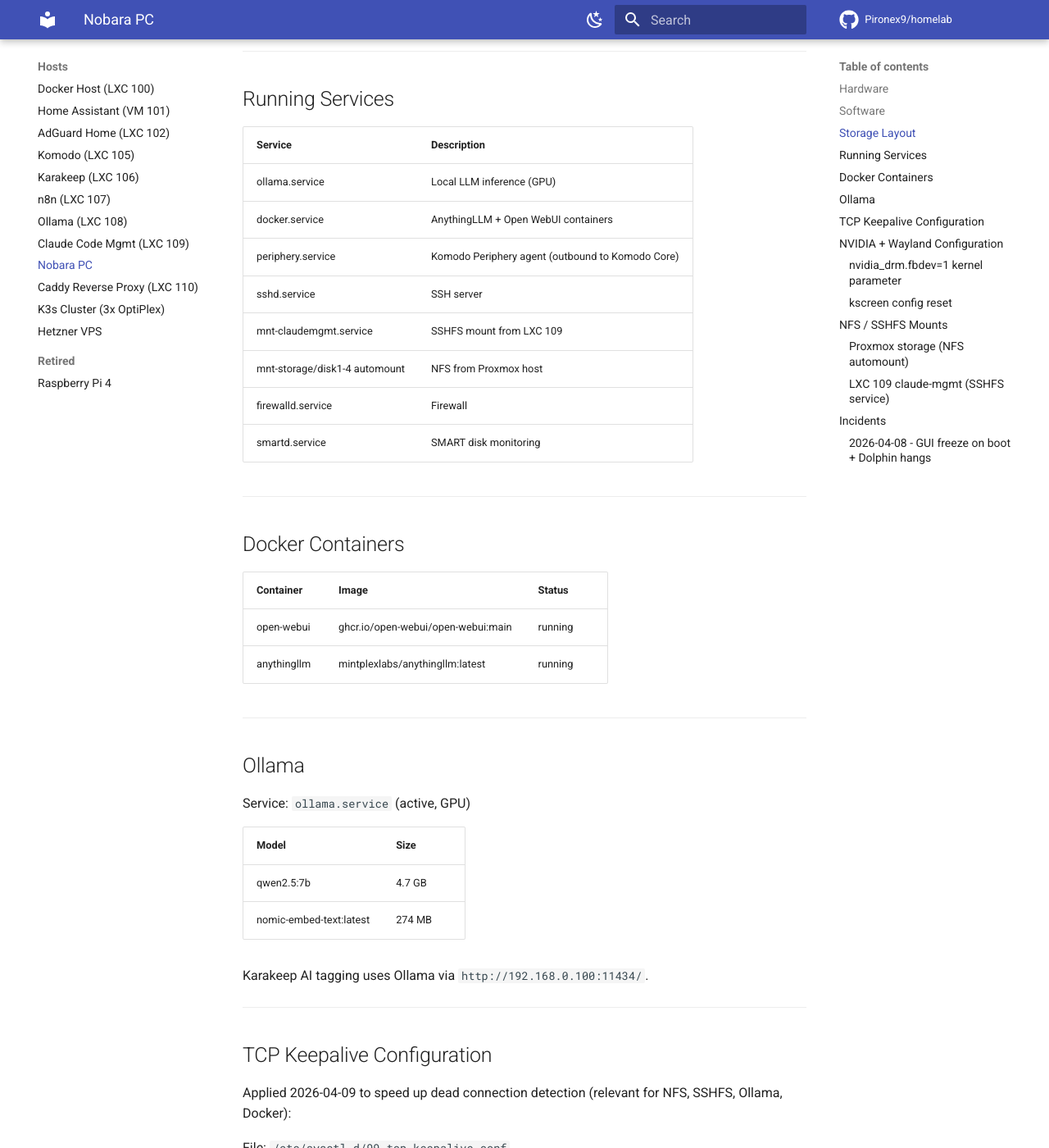
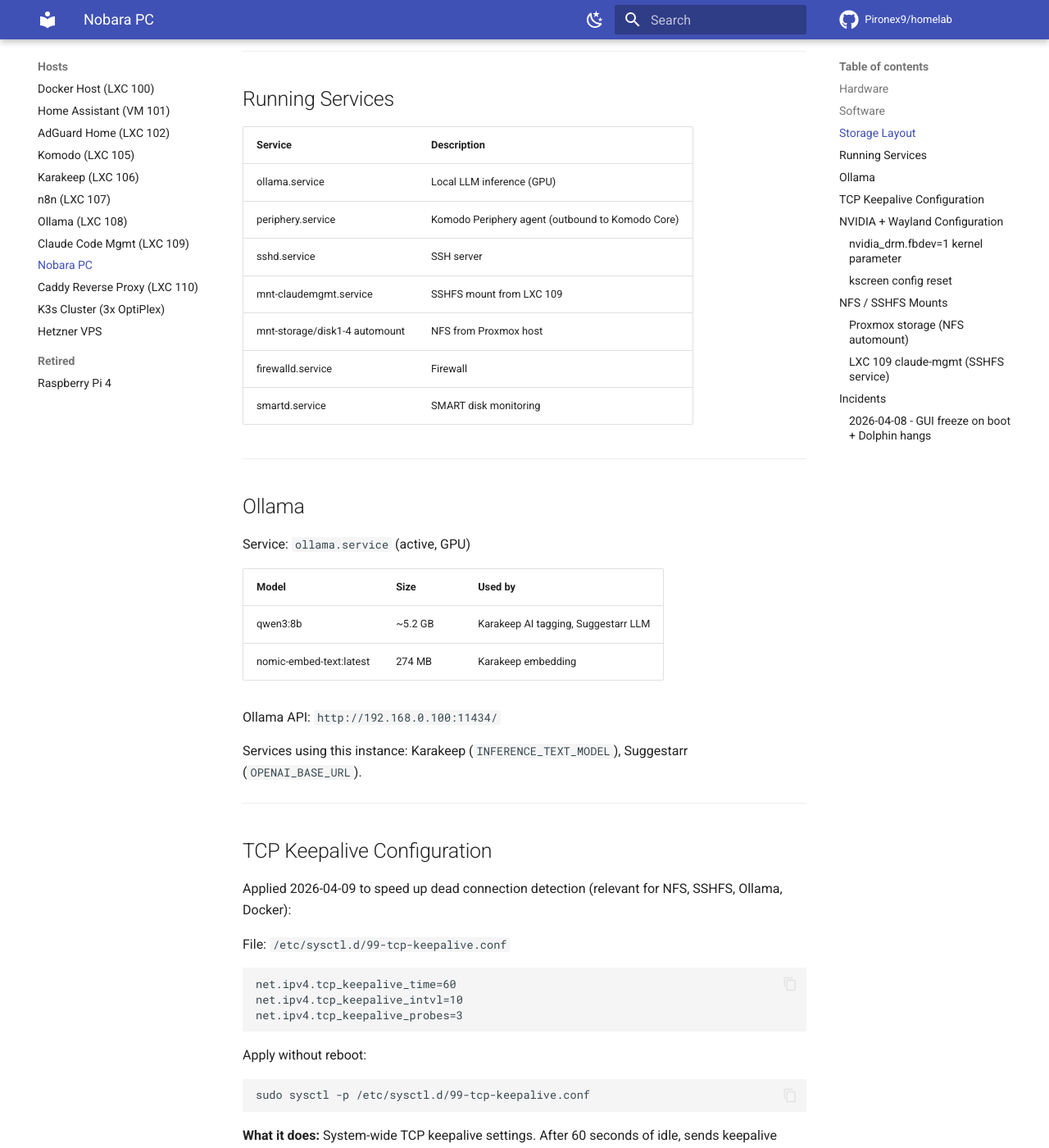
Before and after one commit to Pironex9/homelab, an MkDocs documentation site: the page built from docs/hosts/nobara.md, in a window 1280 px wide and 1400 px high, scrolled down 1432 px. Shown: the whole window at 82% size. Built offline with MkDocs 1.6.1 and Material for MkDocs 9.7.7, drawn with Linux system fonts in a browser that asks for light colours; comment, search, counter and statistics services are not loaded.

Commit message:
Update docs: switch to qwen3:8b, remove OpenWebUI/AnythingLLM from Nobara

```diff
--- a/docs/hosts/nobara.md
+++ b/docs/hosts/nobara.md
@@ -48,7 +48,6 @@
 | Service | Description |
 |---------|-------------|
 | ollama.service | Local LLM inference (GPU) |
-| docker.service | AnythingLLM + Open WebUI containers |
 | periphery.service | Komodo Periphery agent (outbound to Komodo Core) |
 | sshd.service | SSH server |
 | mnt-claudemgmt.service | SSHFS mount from LXC 109 |
@@ -58,25 +57,18 @@
 
 ---
 
-## Docker Containers
-
-| Container | Image | Status |
-|-----------|-------|--------|
-| open-webui | ghcr.io/open-webui/open-webui:main | running |
-| anythingllm | mintplexlabs/anythingllm:latest | running |
-
----
-
 ## Ollama
 
 Service: `ollama.service` (active, GPU)
 
-| Model | Size |
-|-------|------|
-| qwen2.5:7b | 4.7 GB |
-| nomic-embed-text:latest | 274 MB |
+| Model | Size | Used by |
+|-------|------|---------|
+| qwen3:8b | ~5.2 GB | Karakeep AI tagging, Suggestarr LLM |
+| nomic-embed-text:latest | 274 MB | Karakeep embedding |
 
-Karakeep AI tagging uses Ollama via `http://192.168.0.100:11434/`.
+Ollama API: `http://192.168.0.100:11434/`
+
+Services using this instance: Karakeep (`INFERENCE_TEXT_MODEL`), Suggestarr (`OPENAI_BASE_URL`).
 
 ---
 
```
Also changed, not shown: docs/hosts/karakeep.md (+1 -1 lines), docs/hosts/ollama.md (+4 -4 lines).
